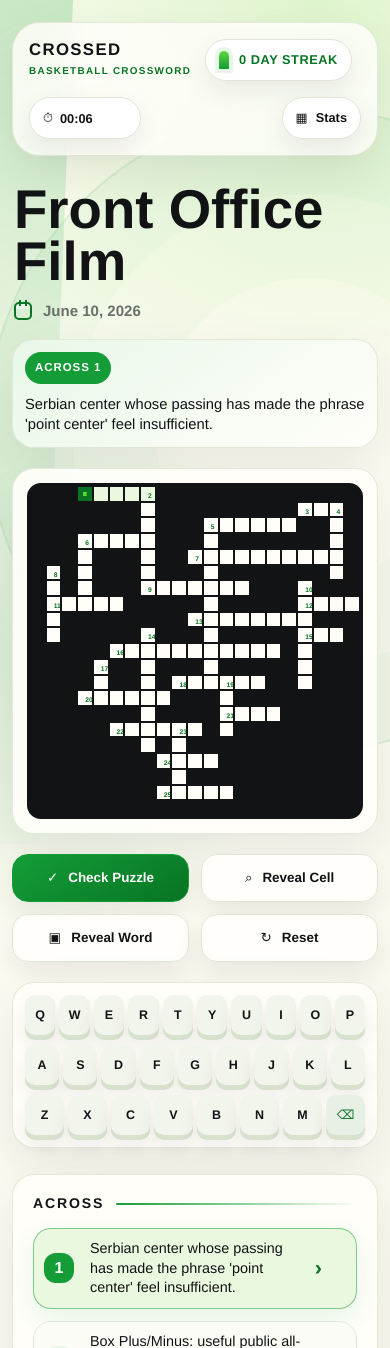
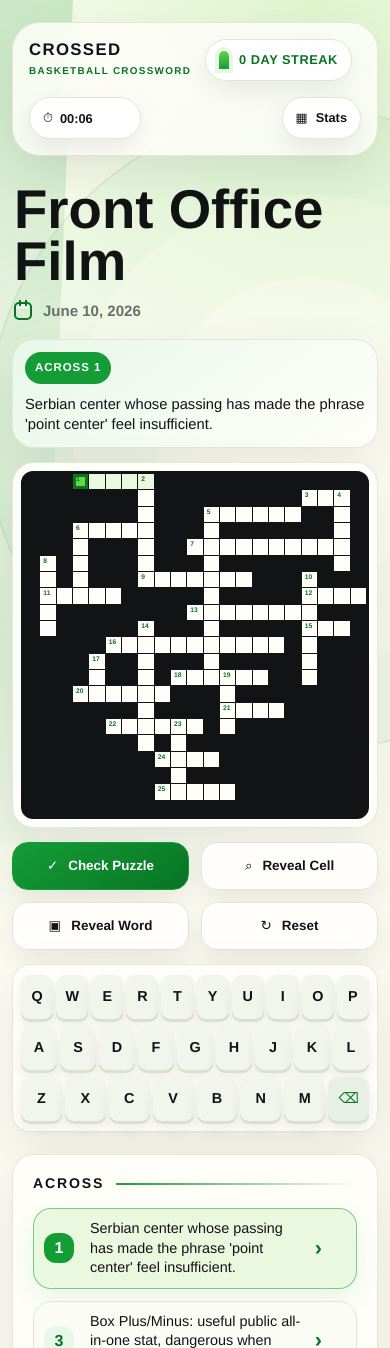
Before and after one commit to CharlieWright2727/crossed, a React (Vite) app: page / in a window 390 px wide. Shown: the top 1348 px of the page. Built offline with nearby package versions, Linux system fonts and the light colour scheme.

Commit message:
Improve mobile crossword input and scaling

```diff
--- a/src/hooks/useCrosswordGame.ts
+++ b/src/hooks/useCrosswordGame.ts
@@ -86,26 +86,34 @@ export function useCrosswordGame(puzzle: Puzzle) {
     [puzzle, selected, toggleDirection],
   );
 
-  const move = useCallback(
-    (deltaRow: number, deltaCol: number) => {
-      const next = nextOpenCell(puzzle, selected, deltaRow, deltaCol);
+  const moveFrom = useCallback(
+    (from: Position, deltaRow: number, deltaCol: number) => {
+      const next = nextOpenCell(puzzle, from, deltaRow, deltaCol);
       setSelected(next);
       setDirection((currentDirection) => resolveDirectionForCell(puzzle, next, currentDirection));
     },
-    [puzzle, selected],
+    [puzzle],
+  );
+
+  const move = useCallback(
+    (deltaRow: number, deltaCol: number) => {
+      moveFrom(selected, deltaRow, deltaCol);
+    },
+    [moveFrom, selected],
   );
 
   const enterLetter = useCallback(
     (letter: string) => {
+      const currentCell = selected;
       setEntries((current) => {
         const next = current.map((row) => [...row]);
-        next[selected.row][selected.col] = letter.toUpperCase();
+        next[currentCell.row][currentCell.col] = letter.toUpperCase();
         window.setTimeout(() => finishIfSolved(next), 0);
         return next;
       });
-      move(direction === "down" ? 1 : 0, direction === "across" ? 1 : 0);
+      moveFrom(currentCell, direction === "down" ? 1 : 0, direction === "across" ? 1 : 0);
     },
-    [direction, finishIfSolved, move, selected],
+    [direction, finishIfSolved, moveFrom, selected],
   );
 
   const backspace = useCallback(() => {
--- a/src/styles.css
+++ b/src/styles.css
@@ -431,6 +431,8 @@ p {
   border-radius: 18px;
   background: var(--text);
   gap: 3px;
+  touch-action: manipulation;
+  user-select: none;
 }
 
 .cell {
@@ -451,6 +453,9 @@ p {
   font-weight: 800;
   line-height: 1;
   text-transform: uppercase;
+  touch-action: manipulation;
+  user-select: none;
+  -webkit-tap-highlight-color: transparent;
 }
 
 .cell.blocked {
@@ -482,8 +487,8 @@ p {
   max-width: 86%;
   max-height: 86%;
   overflow: hidden;
-  line-height: 1;
-  transform: translateY(2px);
+  line-height: 0.92;
+  transform: translateY(1px);
   pointer-events: none;
 }
 
@@ -553,6 +558,9 @@ p {
   background: #f2f5ec;
   box-shadow: 0 5px 0 #d7e1ce, 0 12px 20px var(--shadow);
   font-weight: 700;
+  touch-action: manipulation;
+  user-select: none;
+  -webkit-tap-highlight-color: transparent;
 }
 
 .keyboard .backspace-key {
@@ -999,6 +1007,15 @@ p {
 }
 
 @media (max-width: 560px) {
+  .game-board {
+    gap: 22px;
+  }
+
+  .play-area,
+  .below-game {
+    gap: 14px;
+  }
+
   .brand-copy strong {
     font-size: 1.05rem;
     line-height: 1;
@@ -1035,6 +1052,10 @@ p {
   .active-clue-panel,
   .archive {
     border-radius: 22px;
+  }
+
+  .grid-card {
+    padding: 8px;
   }
 
   .active-clue-panel {
@@ -1074,9 +1095,31 @@ p {
   }
 
   .puzzle-grid {
-    border-width: 4px;
-    gap: 2px;
-    border-radius: 14px;
+    width: min(100%, calc(100vw - 24px));
+    min-width: 0;
+    border-width: 3px;
+    gap: 1px;
+    border-radius: 12px;
+  }
+
+  .cell {
+    font-weight: 760;
+  }
+
+  .cell.selected {
+    box-shadow: inset 0 0 0 3px var(--accent-dark);
+  }
+
+  .cell-number {
+    top: 2px;
+    left: 3px;
+  }
+
+  .cell.revealed::after {
+    top: 3px;
+    right: 3px;
+    width: 5px;
+    height: 5px;
   }
 
   .toolbar {
@@ -1091,18 +1134,26 @@ p {
   }
 
   .keyboard {
-    padding: 12px;
+    padding: 10px 8px;
+    border-radius: 18px;
   }
 
   .keyboard-row {
-    gap: 4px;
+    gap: 3px;
+    margin-bottom: 7px;
   }
 
   .keyboard button {
-    min-height: 40px;
-    padding: 0 3px;
-    border-radius: 10px;
-    font-size: 0.78rem;
+    min-height: 44px;
+    max-width: none;
+    padding: 0 2px;
+    border-radius: 9px;
+    box-shadow: 0 3px 0 #d7e1ce, 0 8px 14px var(--shadow);
+    font-size: 0.9rem;
+  }
+
+  .keyboard .backspace-key {
+    max-width: none;
   }
 
   .clue {
```
